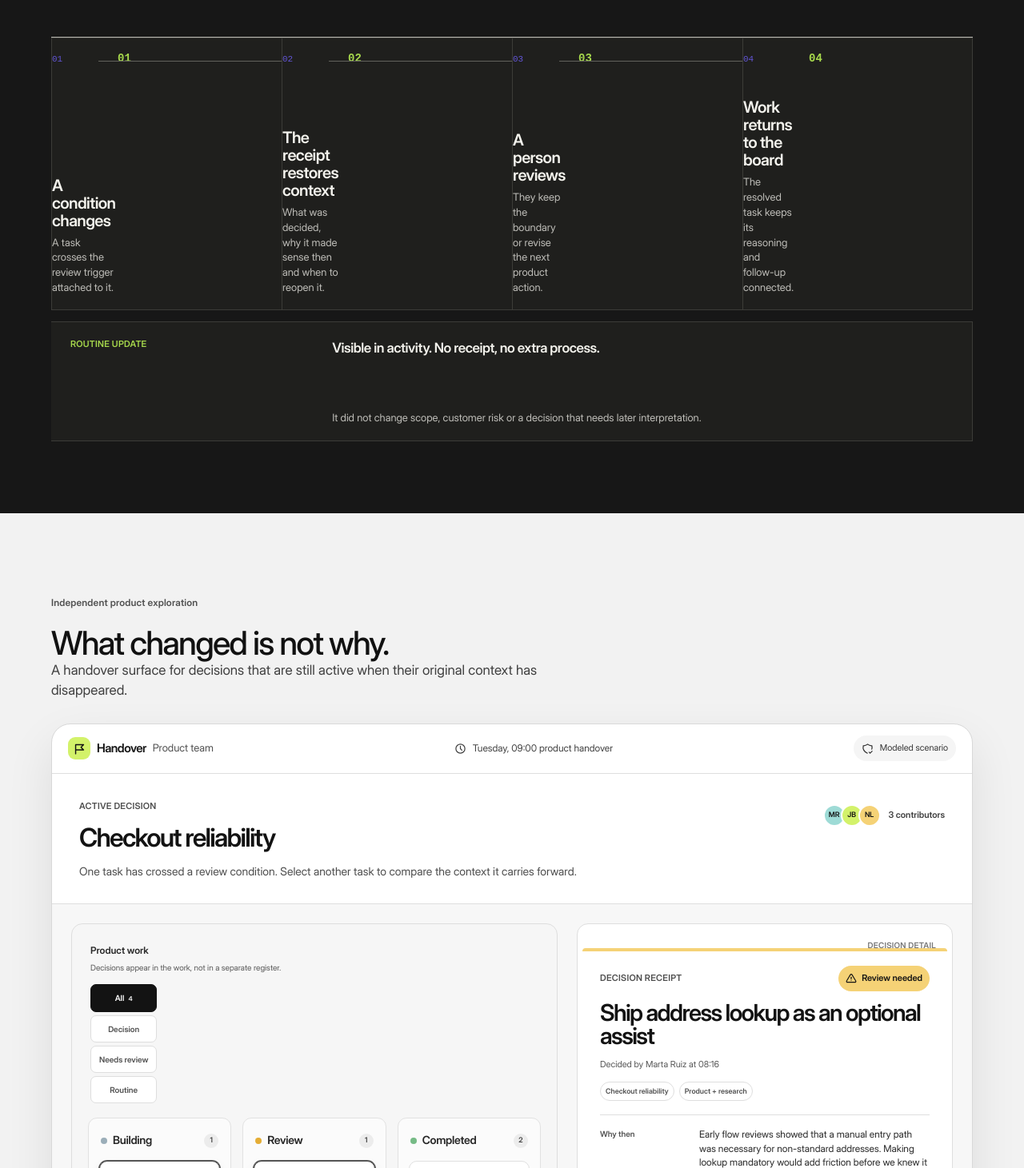
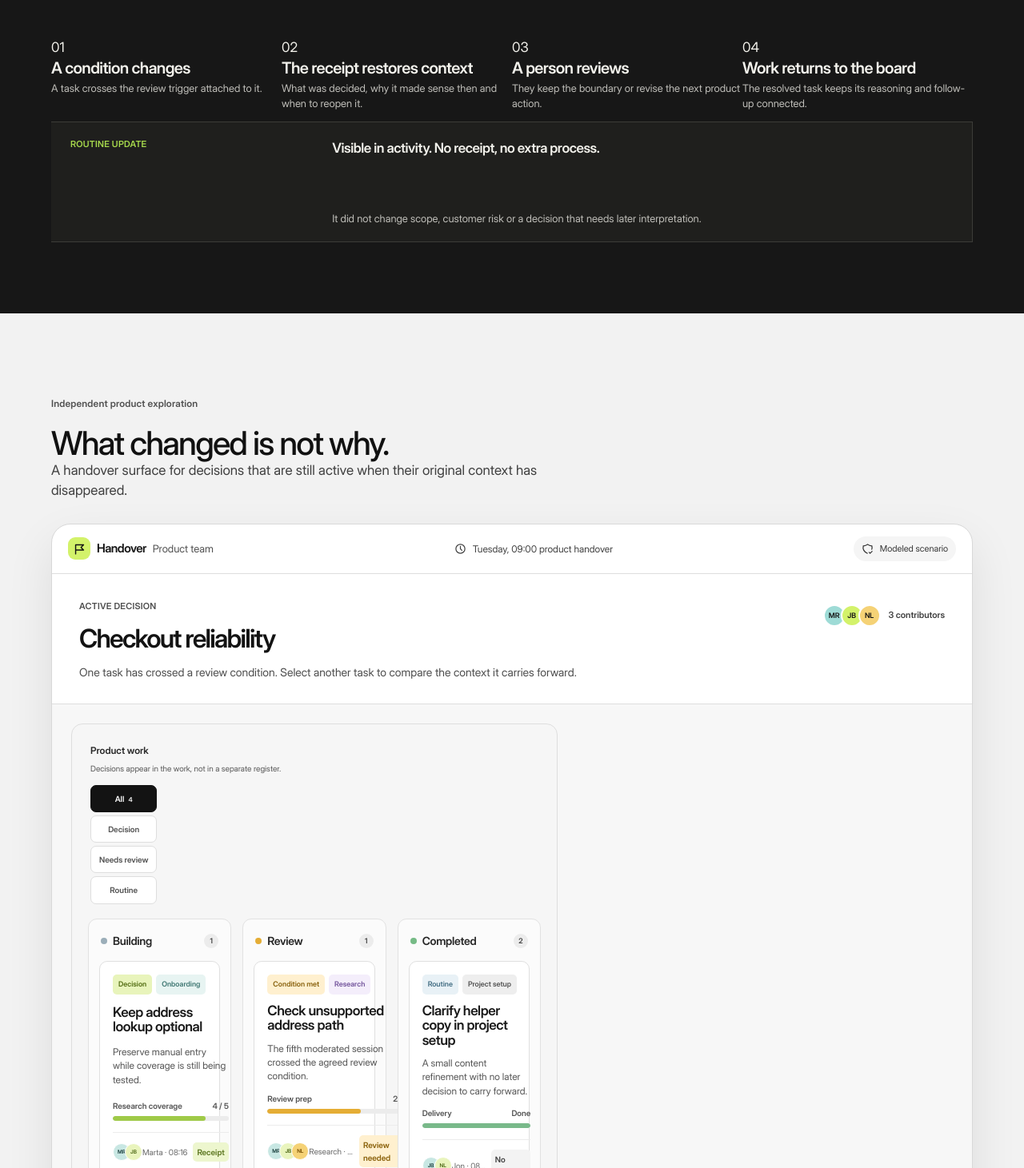
Before and after one commit to deboramoratalla-lab/portfolio, a Next.js app: page /lab/decision-handover in a window 1280 px wide. Shown: the part 3289-4750 px from the top of the page at 80% size. Built offline with nearby package versions, Linux system fonts and the light colour scheme.

Commit message:
Change journey flow structure to use articles
Refactor journey flow from ordered list to articles for improved semantics and accessibility.

```diff
--- a/src/components/decision-handover-demo.tsx
+++ b/src/components/decision-handover-demo.tsx
@@ -74,12 +74,12 @@ export function DecisionHandoverCover() {
 export function DecisionHandoverJourney() {
   return <section className={styles.journey} aria-labelledby="decision-journey-title">
     <header><span>Prototype map</span><h2 id="decision-journey-title">From a changed signal to a decision someone can defend.</h2><p>The prototype is deliberately small: it distinguishes ordinary delivery work from a decision whose reasoning must survive the handover.</p></header>
-    <ol className={styles.journeyFlow}>
-      <li><span>01</span><div><strong>A condition changes</strong><p>A task crosses the review trigger attached to it.</p></div></li>
-      <li><span>02</span><div><strong>The receipt restores context</strong><p>What was decided, why it made sense then and when to reopen it.</p></div></li>
-      <li><span>03</span><div><strong>A person reviews</strong><p>They keep the boundary or revise the next product action.</p></div></li>
-      <li><span>04</span><div><strong>Work returns to the board</strong><p>The resolved task keeps its reasoning and follow-up connected.</p></div></li>
-    </ol>
+    <div className={styles.journeyFlow}>
+      <article><span>01</span><div><strong>A condition changes</strong><p>A task crosses the review trigger attached to it.</p></div></article>
+      <article><span>02</span><div><strong>The receipt restores context</strong><p>What was decided, why it made sense then and when to reopen it.</p></div></article>
+      <article><span>03</span><div><strong>A person reviews</strong><p>They keep the boundary or revise the next product action.</p></div></article>
+      <article><span>04</span><div><strong>Work returns to the board</strong><p>The resolved task keeps its reasoning and follow-up connected.</p></div></article>
+    </div>
     <aside className={styles.journeyQuiet}><span>Routine update</span><strong>Visible in activity. No receipt, no extra process.</strong><p>It did not change scope, customer risk or a decision that needs later interpretation.</p></aside>
   </section>
 }
@@ -90,7 +90,7 @@ export function DecisionHandoverDemo() {
   const [view, setView] = useState<"handover" | "context" | "guardrails">("context")
   const [reviewOpen, setReviewOpen] = useState(false)
   const [routineReasonOpen, setRoutineReasonOpen] = useState(false)
-  const [contextSelection, setContextSelection] = useState<"routine" | "receipt">("receipt")
+  const [contextSelection, setContextSelection] = useState<"none" | "routine" | "receipt">("none")
   const [boardFilter, setBoardFilter] = useState<"all" | "decision" | "review" | "routine">("all")
   const [checkScenario, setCheckScenario] = useState<"decision" | "routine">("decision")
   const [commentDraft, setCommentDraft] = useState("")
@@ -158,7 +158,8 @@ export function DecisionHandoverDemo() {
             </div>
           </section>
 
-          <aside className={styles.contextPanel} aria-label="Selected activity context">
+          {contextSelection !== "none" && <aside className={styles.contextPanel} aria-label="Selected task detail">
+            <button type="button" className={styles.closeDetail} aria-label="Close task detail" onClick={() => { setContextSelection("none"); setReviewOpen(false) }}>×</button>
             {contextSelection === "routine" ? <div className={styles.quietState}>
               <span className={styles.quietIcon}><IconCheck size={18} /></span><span>Routine update</span><h4>Nothing else needs to travel.</h4><p>This change is visible in activity, but it does not change product scope, customer risk or a decision that someone should reopen later.</p><button type="button" onClick={openDecisionInContext}>See a decision that does <IconArrowRight size={16} /></button>
             </div> : <div key={`${selected.id}-${selected.status}`} className={styles.contextReceipt}>
@@ -178,7 +179,7 @@ export function DecisionHandoverDemo() {
               <section className={styles.contextTrigger}><IconAlertTriangle size={17} /><div><span>Condition crossed</span><strong>{selected.event}</strong></div></section>
               {needsReview ? <button type="button" onClick={() => setReviewOpen(true)}>Review decision <IconChevronRight size={17} /></button> : <p className={styles.reassessedNote}><IconCheck size={15} /> The original reasoning and its follow-up are now visible together.</p>}
             </div>}
-          </aside>
+          </aside>}
         </div>
         <footer className={styles.contextFooter}><span>Try the flow: select the routine update, then the decision and its trigger.</span><span><b>Signal ≠ instruction</b> · a person decides what follows.</span></footer>
         {reviewOpen && <section className={styles.contextReview} aria-label="Decision review">
```
